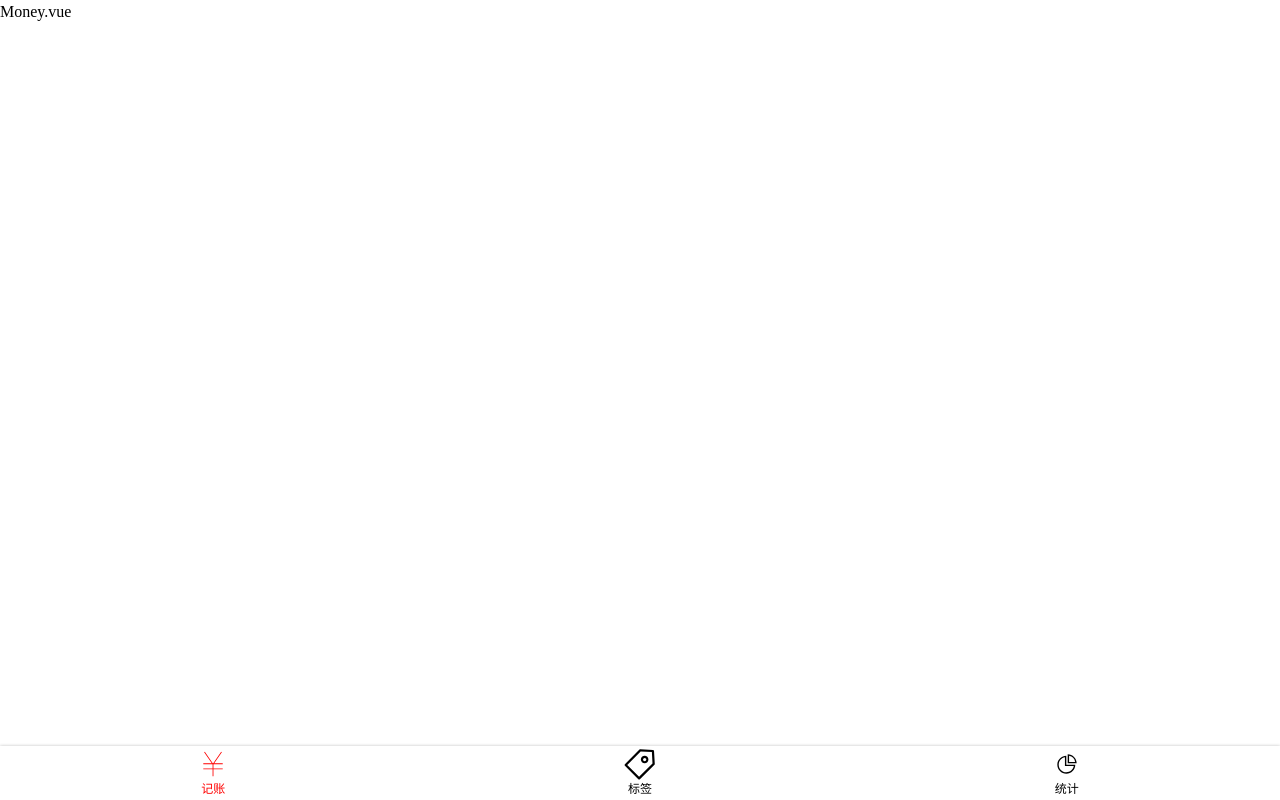
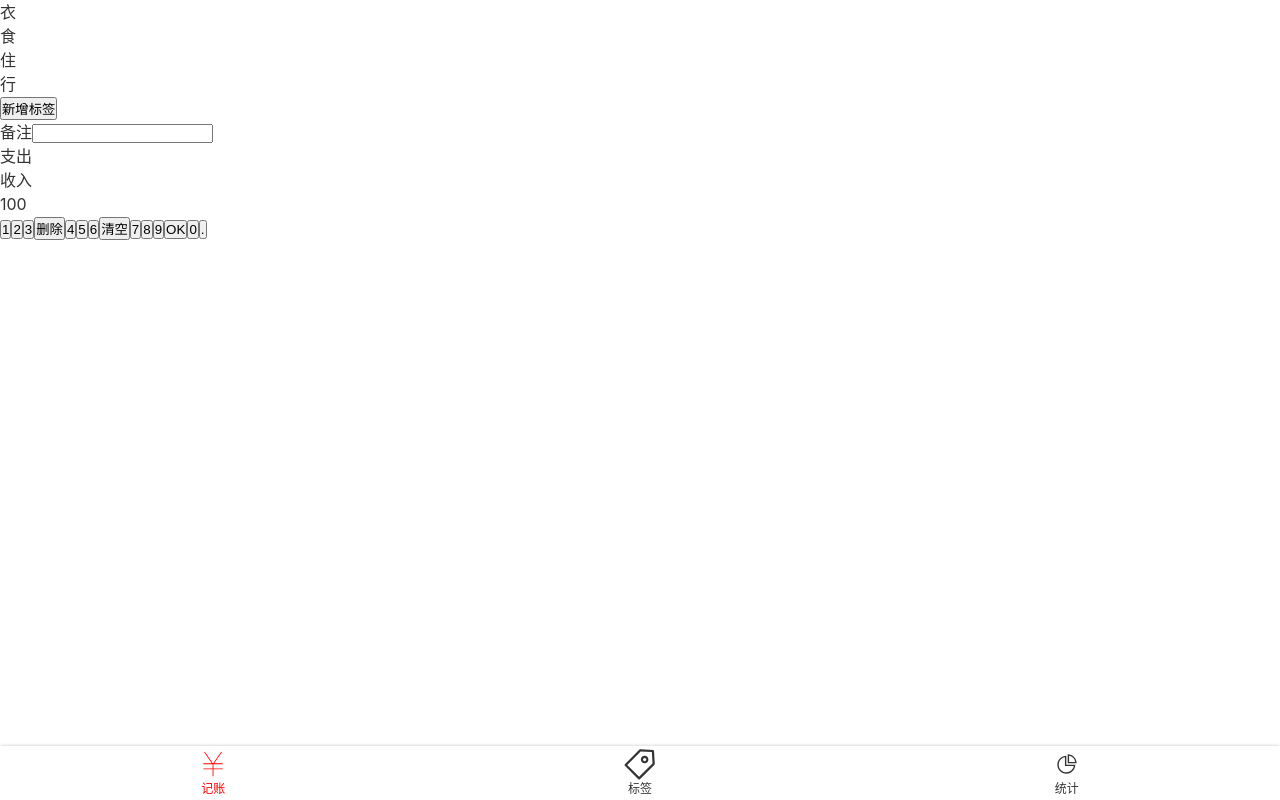
Before and after one commit to Shanejiang1/morney-live-1, a Vue app: page /#/money in a window 1280 px wide. Built offline with nearby package versions, Linux system fonts and the light colour scheme.

Commit message:
添加全局样式和全局变量

```diff
--- a/public/index.html
+++ b/public/index.html
@@ -8,10 +8,6 @@
     <title><%= htmlWebpackPlugin.options.title %></title>
   </head>
   <body>
-    <noscript>
-      <strong>We're sorry but <%= htmlWebpackPlugin.options.title %> doesn't work properly without JavaScript enabled. Please enable it to continue.</strong>
-    </noscript>
     <div id="app"></div>
-    <!-- built files will be auto injected -->
   </body>
 </html>
--- a/src/App.vue
+++ b/src/App.vue
@@ -1,40 +1,17 @@
 <template>
-  <div>
+  <div id="app">
     <router-view></router-view>
   </div>
 </template>
 
 <style lang="scss">
-*{
-  margin: 0;
-  padding: 0;
-  box-sizing:border-box;
-}
-body{
+@import "~@/assets/style/helper.scss";
+@import "~@/assets/style/reset.scss";
+body {
+  -webkit-font-smoothing: antialiased;
+  -moz-osx-font-smoothing: grayscale;
+  color: #333333;
+  font-family: $font-hei;
   line-height: 1.5;
 }
-a{
-  text-decoration: none;
-  color: inherit;
-}
-#app {
-  font-family: Avenir, Helvetica, Arial, sans-serif;
-  -webkit-font-smoothing: antialiased;
-  -moz-osx-font-smoothing: grayscale;
-  text-align: center;
-  color: #2c3e50;
-}
-
-#nav {
-  padding: 30px;
-
-  a {
-    font-weight: bold;
-    color: #2c3e50;
-
-    &.router-link-exact-active {
-      color: #42b983;
-    }
-  }
-}
 </style>
--- /dev/null
+++ b/src/assets/style/helper.scss
@@ -0,0 +1,5 @@
+$font-hei: -apple-system, "Noto Sans", "Helvetica Neue", Helvetica, "Nimbus Sans L", Arial, "Liberation Sans", "PingFang SC", "Hiragino Sans GB", "Noto Sans CJK SC", "Source Han Sans SC", "Source Han Sans CN", "Microsoft YaHei", "Wenquanyi Micro Hei", "WenQuanYi Zen Hei", "ST Heiti", SimHei, "WenQuanYi Zen Hei Sharp", sans-serif;
+$font-kai: Baskerville, Georgia, "Liberation Serif", "Kaiti SC", STKaiti, "AR PL UKai CN", "AR PL UKai HK", "AR PL UKai TW", "AR PL UKai TW MBE", "AR PL KaitiM GB", KaiTi, KaiTi_GB2312, DFKai-SB, "TW\-Kai", serif;
+$font-song: Georgia, "Nimbus Roman No9 L", "Songti SC", "Noto Serif CJK SC", "Source Han Serif SC", "Source Han Serif CN", STSong, "AR PL New Sung", "AR PL SungtiL GB", NSimSun, SimSun, "TW\-Sung", "WenQuanYi Bitmap Song", "AR PL UMing CN", "AR PL UMing HK", "AR PL UMing TW", "AR PL UMing TW MBE", PMingLiU, MingLiU, serif;
+
+$color-highlight: #f00;
--- /dev/null
+++ b/src/assets/style/reset.scss
@@ -0,0 +1,9 @@
+*{
+  margin: 0;
+  padding: 0;
+  box-sizing:border-box;
+}
+a{
+  text-decoration: none;
+  color: inherit;
+}
--- a/src/components/Nav.vue
+++ b/src/components/Nav.vue
@@ -22,6 +22,7 @@
 </script>
 
 <style lang="scss" scoped>
+@import "~@/assets/style/helper.scss";
 nav {
   display: flex;
   box-shadow: 0 0 3px rgba(0, 0, 0, 0.25);
@@ -40,7 +41,7 @@
     }
   }
   > .item.selected{
-    color: red;
+    color: $color-highlight;
   }
 }
 </style>
--- a/src/views/Money.vue
+++ b/src/views/Money.vue
@@ -1,6 +1,47 @@
 <template>
   <Layout>
-    <p>Money.vue</p>
+    <div class="tags">
+      <ul class="current">
+        <li>衣</li>
+        <li>食</li>
+        <li>住</li>
+        <li>行</li>
+      </ul>
+      <div class="new">
+        <button>新增标签</button>
+      </div>
+    </div>
+    <div>
+      <label class="notes">
+        <span class="name">备注</span>
+        <input type="text">
+      </label>
+    </div>
+    <div>
+      <ul class="types">
+        <li class="selected">支出</li>
+        <li>收入</li>
+      </ul>
+    </div>
+    <div class="numberPad">
+      <div class="output">100</div>
+      <div class="buttons">
+        <button>1</button>
+        <button>2</button>
+        <button>3</button>
+        <button>删除</button>
+        <button>4</button>
+        <button>5</button>
+        <button>6</button>
+        <button>清空</button>
+        <button>7</button>
+        <button>8</button>
+        <button>9</button>
+        <button>OK</button>
+        <button>0</button>
+        <button>.</button>
+      </div>
+    </div>
   </Layout>
 </template>
 
@@ -9,3 +50,7 @@
   name: 'Money',
 };
 </script>
+
+<style lang="scss" scoped>
+@import "~@/assets/style/helper.scss";
+</style>
```
